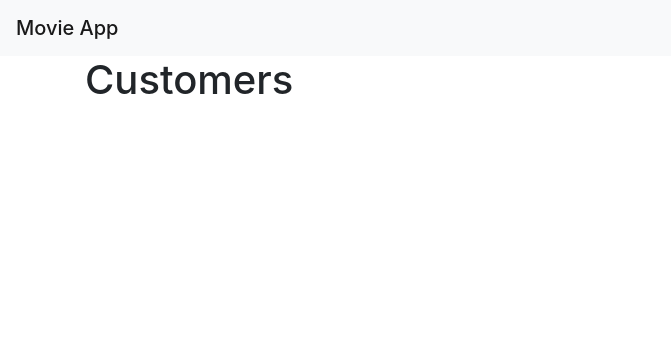
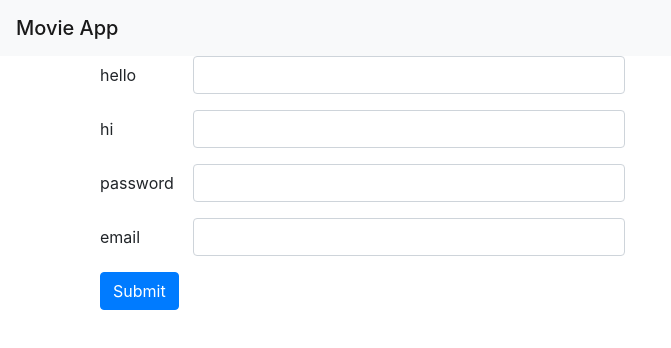
Before and after one commit to ferizoozoo/Asa-FrontendCourse-SampleProjects, a React (Create React App) app in the folder imdb/: page /customers in a window 1280 px wide. Shown: the top 348 px of the page, without its empty margins (0-671 px from the left). Built offline with nearby package versions, Linux system fonts and the light colour scheme; a small style sheet from the web is missing.

Commit message:
Add form and axios interceptors

```diff
--- a/imdb/package.json
+++ b/imdb/package.json
@@ -13,6 +13,7 @@
     "react-dom": "^17.0.1",
     "react-router-dom": "^5.2.0",
     "react-scripts": "4.0.1",
+    "react-toastify": "^7.0.3",
     "web-vitals": "^0.2.4"
   },
   "scripts": {
--- a/imdb/src/App.js
+++ b/imdb/src/App.js
@@ -7,10 +7,13 @@ import Posts from "./components/posts";
 import Admin from "./components/admin";
 import Dashboard from "./components/dashboard";
 import Customers from "./components/customers";
+import { ToastContainer } from "react-toastify";
+import "react-toastify/dist/react-toastify.css";
 
 function App() {
   return (
     <>
+      <ToastContainer />
       <Header />
       <div className="container">
         <Switch>
--- /dev/null
+++ b/imdb/src/common/form.jsx
@@ -0,0 +1,57 @@
+import React, { Component } from "react";
+
+class Form extends Component {
+  constructor(props) {
+    super(props);
+    this.state = {
+      formGroups: [
+        { title: "hello", type: "text" },
+        { title: "hi" },
+        { title: "password", type: "password" },
+        { title: "email", type: "email" },
+      ],
+    };
+  }
+
+  addFormGroup = (title, type = "text") => {
+    let formGroup = {
+      title,
+      type,
+    };
+    this.setState({
+      formGroups: this.state.formGroups.push(formGroup),
+    });
+  };
+
+  handleSubmit = (e) => {};
+
+  render() {
+    const { formGroups } = this.state;
+
+    return (
+      <div className="col-sm-6">
+        <form action="" className="form-group">
+          {formGroups.map(({ title, type }, index) => (
+            <div className="form-group row">
+              <label htmlFor={index} className="col-sm-2 col-form-label">
+                {title}
+              </label>
+              <div className="col">
+                <input type={type} className="form-control" id={index} />
+              </div>
+            </div>
+          ))}
+          <button
+            type="submit"
+            class="btn btn-primary"
+            onClick={() => this.handleSubmit()}
+          >
+            Submit
+          </button>
+        </form>
+      </div>
+    );
+  }
+}
+
+export default Form;
--- a/imdb/src/components/customers.jsx
+++ b/imdb/src/components/customers.jsx
@@ -1,7 +1,12 @@
 import React from "react";
+import Form from '../common/form';
 
 const Customers = () => {
-  return <h1>Customers</h1>;
+  return (
+    <div>
+      <Form></Form>
+    </div>
+  );
 };
 
 export default Customers;
--- a/imdb/src/components/dashboard.jsx
+++ b/imdb/src/components/dashboard.jsx
@@ -1,7 +1,20 @@
 import React from "react";
+import { toast } from "react-toastify";
 import axios from "axios";
 
 const baseUrl = "https://jsonplaceholder.typicode.com/posts";
+
+axios.defaults.headers.common["auth-token"] = localStorage.getItem(
+  "auth-token"
+);
+
+axios.interceptors.response.use(null, (ex) => {
+  if (ex.response.status === 500) {
+    alert("An Unknown Exception occured.");
+  }
+
+  toast.error("an error occured.....");
+});
 
 class Dashboard extends React.Component {
   state = {
```
Also changed, not shown: 2 other files (tests, documents, lock files or other folders).
